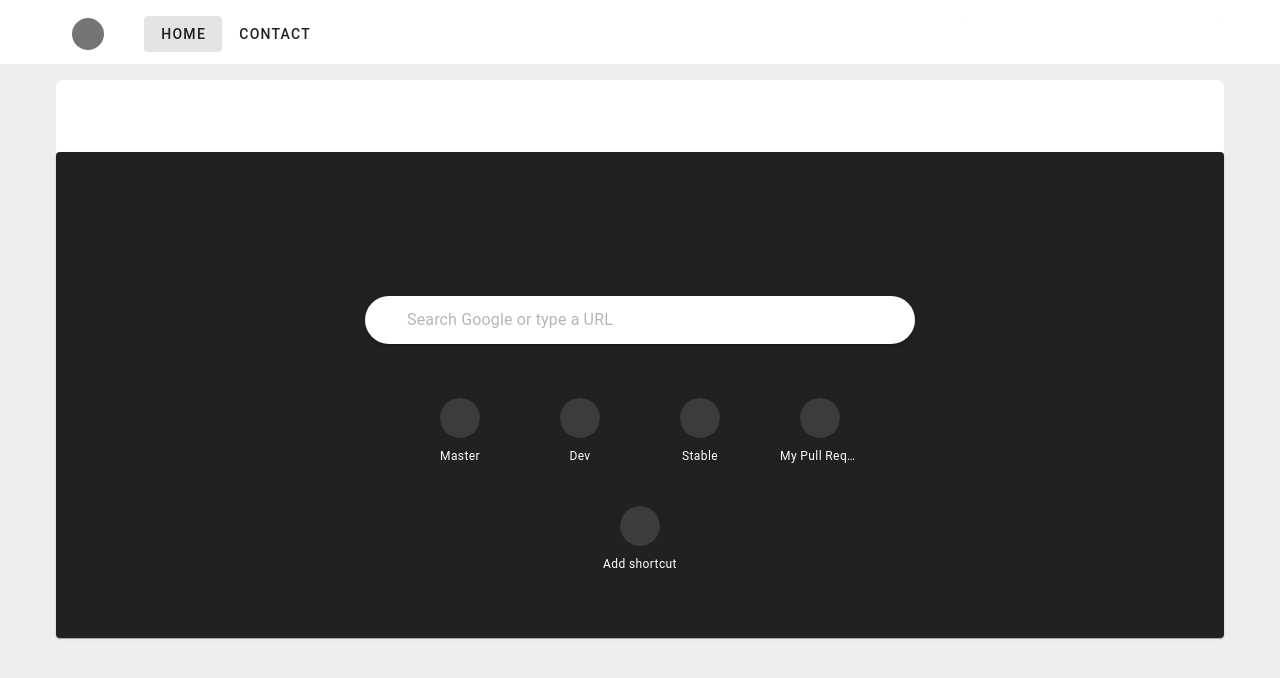
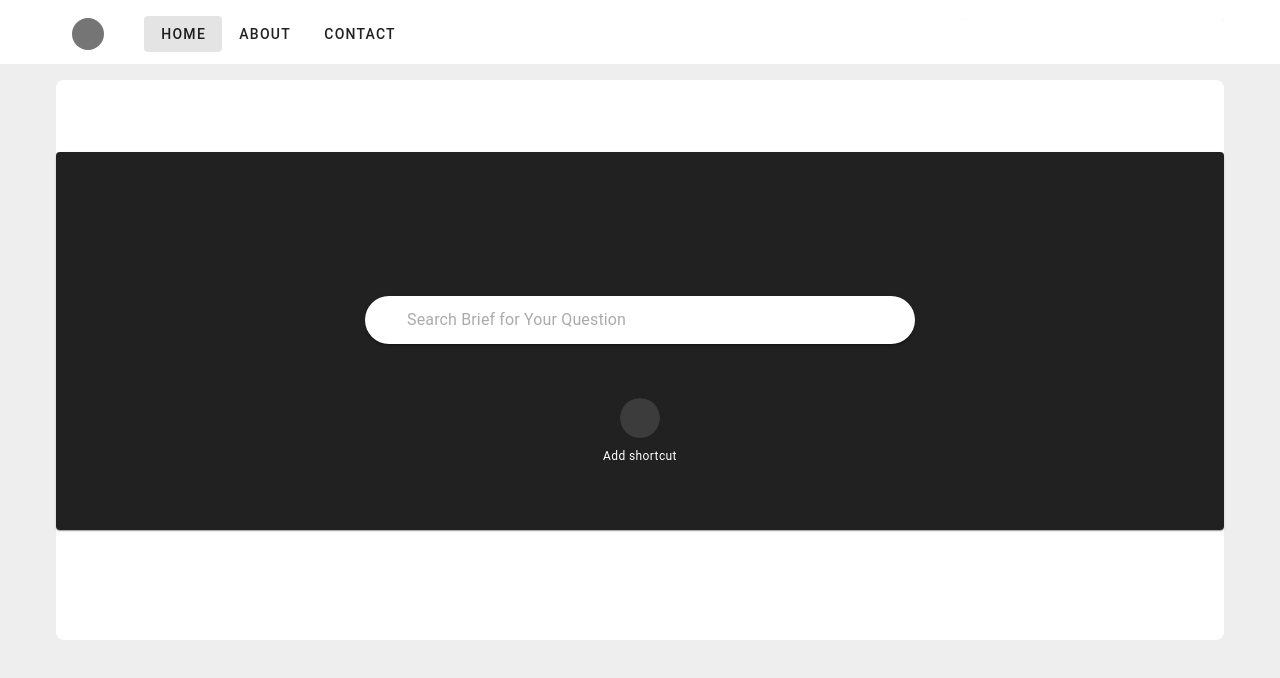
Before and after one commit to theylovecjawn/BriefProject, a Vue app: page /#/ in a window 1280 px wide. Shown: the top 678 px of the page. Built offline with nearby package versions, Linux system fonts and the light colour scheme.

Commit message:
Struggles but Doing well!

```diff
--- a/src/App.vue
+++ b/src/App.vue
@@ -5,32 +5,22 @@ import 'vue-search-input/dist/styles.css'
 </script>
 
 <template>
-<v-app id="inspire">
+  <v-app id="inspire">
     <v-app-bar flat>
       <v-container class="fill-height d-flex align-center">
-        <v-avatar
-          class="me-10 ms-4"
-          color="grey-darken-1"
-          size="32"
-        ></v-avatar>
+        <v-avatar class="me-10 ms-4" color="grey-darken-1" size="32"></v-avatar>
 
-        <v-btn
-          variant="text"
-            to="/">Home
+        <v-btn variant="text" to="/">Home
         </v-btn>
-        <v-btn
-          variant="text"
-            to="/contact">Contact
+        <v-btn variant="text" to="/searched">About
+        </v-btn>
+        <v-btn variant="text" to="/contact">Contact
         </v-btn>
 
         <v-spacer></v-spacer>
 
         <v-responsive max-width="260">
-          <v-text-field
-            density="compact"
-            hide-details
-            variant="solo"
-          ></v-text-field>
+          <v-text-field density="compact" hide-details variant="solo"></v-text-field>
         </v-responsive>
       </v-container>
     </v-app-bar>
@@ -40,10 +30,7 @@ import 'vue-search-input/dist/styles.css'
         <v-row>
 
           <v-col>
-            <v-sheet
-              min-height="70vh"
-              rounded="lg"
-            ><br><br><br>
+            <v-sheet min-height="70vh" rounded="lg"><br><br><br>
               <router-view />
             </v-sheet>
           </v-col>
@@ -51,7 +38,4 @@ import 'vue-search-input/dist/styles.css'
       </v-container>
     </v-main>
   </v-app>
-
-
-
 </template>
--- /dev/null
+++ b/src/views/AboutUs.vue
@@ -0,0 +1,11 @@
+<script>
+
+</script>
+
+<template>
+<h3>Here at Brief we are for the people. We work out ardest and try our best to get you your answers
+</h3><hr>
+<h2>You give us your question and we will then send it to our API which will then use machine learning to gte you your answer as fast as possible.</h2>
+</template>
+
+<style></style>
--- a/src/views/ContactPage.vue
+++ b/src/views/ContactPage.vue
@@ -50,7 +50,7 @@
         alert(JSON.stringify(values, null, 2))
       })
 
-      return { name, phone, email, select, checkbox, items, submit, handleReset }
+      return { name, phone, email, submit, handleReset }
     },
   }
 </script>
@@ -77,20 +77,10 @@
       label="E-mail"
     ></v-text-field>
 
-    <v-select
-      v-model="select.value.value"
-      :items="items"
-      :error-messages="select.errorMessage.value"
-      label="Select"
-    ></v-select>
-
-    <v-checkbox
-      v-model="checkbox.value.value"
-      :error-messages="checkbox.errorMessage.value"
-      value="1"
-      label="Option"
-      type="checkbox"
-    ></v-checkbox>
+    <v-text-field
+      v-model="email.value.value"
+      label="Message"
+    ></v-text-field>
 
     <v-btn
       class="me-4"
--- a/src/views/HomePage.vue
+++ b/src/views/HomePage.vue
@@ -1,96 +1,34 @@
-<script>
-export default {
-    data: () => ({
-      dialog: false,
-      items: [
-        {
-          prependIcon: 'mdi-clock-outline',
-          title: 'recipe with chicken',
-        },
-        {
-          prependIcon: 'mdi-clock-outline',
-          title: 'best hiking trails near me',
-        },
-        {
-          prependIcon: 'mdi-clock-outline',
-          title: 'how to learn a new language',
-        },
-        {
-          prependIcon: 'mdi-clock-outline',
-          title: 'DIY home organization ideas',
-        },
-        {
-          prependIcon: 'mdi-clock-outline',
-          title: 'latest fashion trends',
-        },
-      ],
-      shortcuts: [
-        {
-          icon: 'mdi-github',
-          title: 'Master ',
-          href: 'https://github.com/vuetifyjs/vuetify',
-        },
-        {
-          icon: 'mdi-github',
-          title: 'Dev',
-          href: 'https://github.com/vuetifyjs/vuetify/tree/dev',
-        },
-        {
-          icon: 'mdi-github',
-          title: 'Stable',
-          href: 'https://github.com/vuetifyjs/vuetify/tree/v2-stable',
-        },
-        {
-          icon: 'mdi-github',
-          title: 'My Pull Requests',
-          href: 'https://github.com/vuetifyjs/vuetify/pulls/johnleider',
-        },
-      ],
-    }),
+<script setup>
+import { ref } from "vue"
+
+let userInput = ref('')
+
+
+function onPressEnter() {
+
+    console.log(userInput.value)
 }
+
+
+
+
 
 </script>
 
 <template>
     <v-card theme="dark" class="pa-8 d-flex justify-center flex-wrap">
         <v-responsive max-width="550">
-      <v-img
-        class="mx-auto mt-12 mb-16"
-        max-height="140"
-        max-width="240"
+        <v-img class="mx-auto mt-12 mb-16" max-height="140" max-width="240"></v-img>
 
-      ></v-img>
-
-      <v-autocomplete
-        :items="items"
-        append-inner-icon="mdi-microphone"
-        auto-select-first
-        class="flex-full-width"
-        density="comfortable"
-        item-props
-        menu-icon=""
-        placeholder="Search Google or type a URL"
-        prepend-inner-icon="mdi-magnify"
-        rounded
-        theme="light"
-        variant="solo"
-      ></v-autocomplete>
+            <v-text-field append-inner-icon="mdi-microphone" auto-select-first class="flex-full-width" density="comfortable"
+                placeholder="Search Brief for Your Question" prepend-inner-icon="mdi-magnify" rounded v-model="userInput"
+                theme="light" variant="solo" @keydown.enter="onPressEnter"></v-text-field>
 
             <v-container class="text-center">
                 <v-row justify="center" dense>
-          <v-col
-            v-for="(shortcut, i) in shortcuts"
-            :key="i"
-            cols="auto"
-          >
-            <v-card
-              :href="shortcut.href"
-              class="pa-4"
-              flat
-              rel="noopener noreferer"
-              target="_blank"
-              width="112"
-            >
+                    <v-col v-for="(shortcut, i) in shortcuts" :key="i" cols="auto">
+                        <v-card :href="shortcut.href" class="pa-4" flat rel="noopener noreferer" target="_blank"
+                            width="112">
                             <v-avatar :icon="shortcut.icon" color="white" variant="tonal" class="mb-2"></v-avatar>
 
                             <div class="text-caption text-truncate" v-text="shortcut.title"></div>
@@ -120,22 +58,11 @@ export default {
                                 </template>
 
                                 <div class="py-4 px-5 text-end">
-                  <v-btn
-                    border
-                    class="text-none me-2"
-                    color="blue"
-                    text="Cancel"
-                    variant="text"
-                    @click="dialog = false"
-                  ></v-btn>
+                                    <v-btn border class="text-none me-2" color="blue" text="Cancel" variant="text"
+                                        @click="dialog = false"></v-btn>
 
-                  <v-btn
-                    class="text-none"
-                    color="blue"
-                    text="Done"
-                    variant="flat"
-                    @click="dialog = false"
-                  ></v-btn>
+                                    <v-btn class="text-none" color="blue" text="Done" variant="flat"
+                                        @click="dialog = false"></v-btn>
                                 </div>
                             </v-card>
                         </v-dialog>
@@ -145,5 +72,4 @@ export default {
         </v-responsive>
     </v-card>
 </template>
-<style>
-</style>
+<style></style>
--- /dev/null
+++ b/src/views/SearchedPage.vue
@@ -0,0 +1,8 @@
+<script>
+</script>
+
+<template>
+
+</template>
+
+<style></style>
```
Also changed, not shown: src/route.js (+10 -0 lines). Lines whose indentation alone changed are shown as unchanged.
